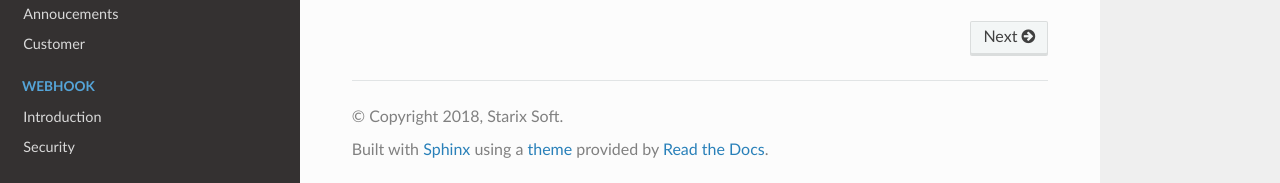
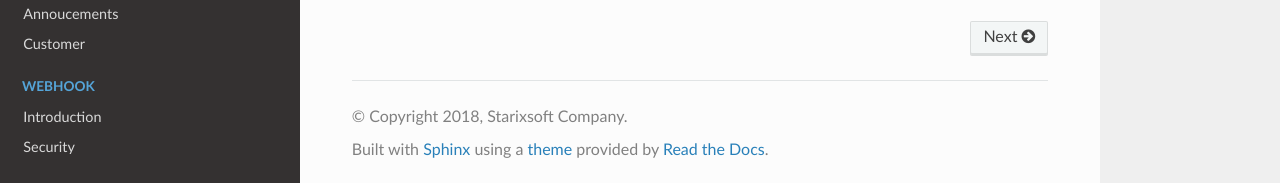
Before and after one commit to starixvn/rome_chatbot_chatbot-api, a Sphinx documentation site: the page built from docs/index.rst, in a window 1280 px wide and 900 px high, scrolled down 660 px. Shown: the part 714-897 px from the top of the window. Built offline with Sphinx 7.4.7 and the Read the Docs theme 2.0.0, drawn with Linux system fonts in a browser that asks for light colours.

Commit message:
0000 update copyright

```diff
--- a/docs/conf.py
+++ b/docs/conf.py
@@ -20,8 +20,8 @@
 # -- Project information -----------------------------------------------------
 
 project = 'Agent Bot Services'
-copyright = '2018, Starix Soft'
-author = 'Starix Soft'
+copyright = '2018, Starixsoft Company'
+author = 'Starixsoft Company'
 
 # The short X.Y version
 version = ''
```
